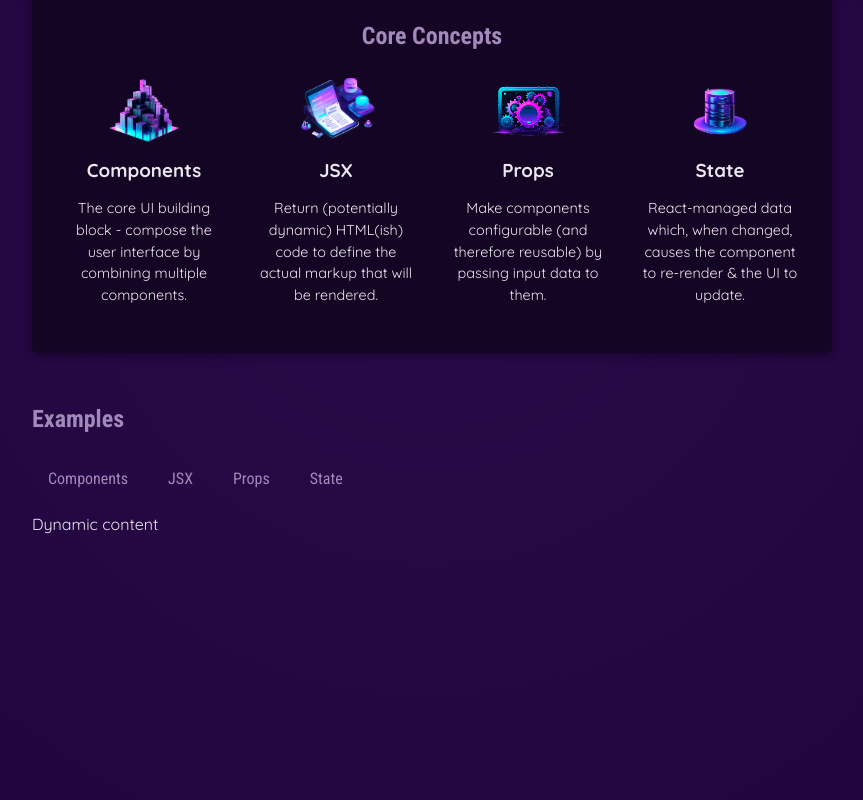
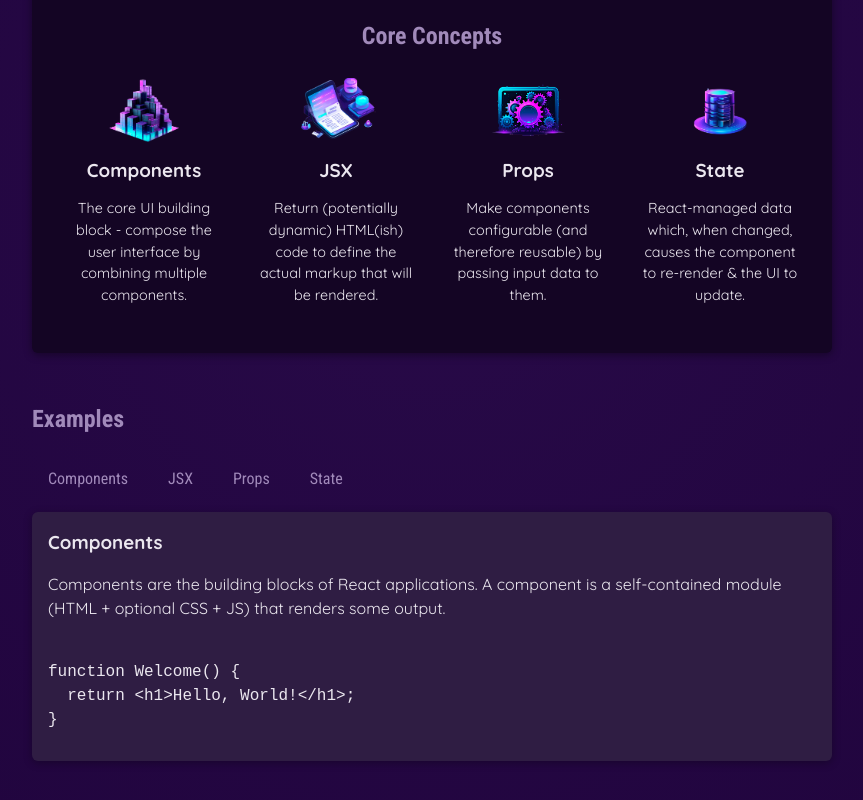
Before and after one commit to veronikabrcko/reactAcademind, a React (Vite) app in the folder ReactEssentials/: page / in a window 1280 px wide. Shown: the part 426-1226 px from the top of the page, without its empty margins (208-1071 px from the left). Built offline with nearby package versions, Linux system fonts and the light colour scheme.

Commit message:
added useState() and finished Examples component

```diff
--- a/ReactEssentials/src/App.jsx
+++ b/ReactEssentials/src/App.jsx
@@ -1,14 +1,17 @@
+import { useState } from 'react';
+
 import CoreConcept from './components/CoreConcept/CoreConcept.jsx';
 import Example from './components/Example/Example.jsx';
 import Header from './components/Header/Header.jsx';
 import TabButton from './components/TabButton/TabButton.jsx';
 
-import { CORE_CONCEPTS } from './data';
+import { CORE_CONCEPTS, EXAMPLES } from './data';
 
 function App() {
+  const [selectedTopic, setSelectedTopic] = useState('components');
+
   function handleSelect(selectedButton) {
-    // selectedButton => 'components', 'jsx', 'props', 'state
-    console.log(selectedButton);
+    setSelectedTopic(selectedButton);
   }
 
   return (
@@ -38,7 +41,7 @@
             <TabButton onSelect={() => handleSelect('props')}>Props</TabButton>
             <TabButton onSelect={() => handleSelect('state')}>State</TabButton>
           </menu>
-          Dynamic content
+          <Example {...EXAMPLES[selectedTopic]} />
         </section>
       </main>
     </div>
--- a/ReactEssentials/src/components/Example/Example.jsx
+++ b/ReactEssentials/src/components/Example/Example.jsx
@@ -1,5 +1,13 @@
 import './Example.css';
 
-export default function Example() {
-  return console.log('Verica');
+export default function Example({ title, description, code }) {
+  return (
+    <div id="tab-content">
+      <h3>{title}</h3>
+      <p>{description}</p>
+      <pre>
+        <code>{code}</code>
+      </pre>
+    </div>
+  );
 }
--- a/ReactEssentials/src/data.js
+++ b/ReactEssentials/src/data.js
@@ -29,3 +29,54 @@
       'React-managed data which, when changed, causes the component to re-render & the UI to update.',
   },
 ];
+
+export const EXAMPLES = {
+  components: {
+    title: 'Components',
+    description:
+      'Components are the building blocks of React applications. A component is a self-contained module (HTML + optional CSS + JS) that renders some output.',
+    code: `
+function Welcome() {
+  return <h1>Hello, World!</h1>;
+}`,
+  },
+  jsx: {
+    title: 'JSX',
+    description:
+      'JSX is a syntax extension to JavaScript. It is similar to a template language, but it has full power of JavaScript (e.g., it may output dynamic content).',
+    code: `
+<div>
+  <h1>Welcome {userName}</h1>
+  <p>Time to learn React!</p>
+</div>`,
+  },
+  props: {
+    title: 'Props',
+    description:
+      'Components accept arbitrary inputs called props. They are like function arguments.',
+    code: `
+function Welcome(props) {
+  return <h1>Hello, {props.name}</h1>;
+}`,
+  },
+  state: {
+    title: 'State',
+    description:
+      'State allows React components to change their output over time in response to user actions, network responses, and anything else.',
+    code: `
+function Counter() {
+  const [isVisible, setIsVisible] = useState(false);
+
+  function handleClick() {
+    setIsVisible(true);
+  }
+
+  return (
+    <div>
+      <button onClick={handleClick}>Show Details</button>
+      {isVisible && <p>Amazing details!</p>}
+    </div>
+  );
+}`,
+  },
+};
```
